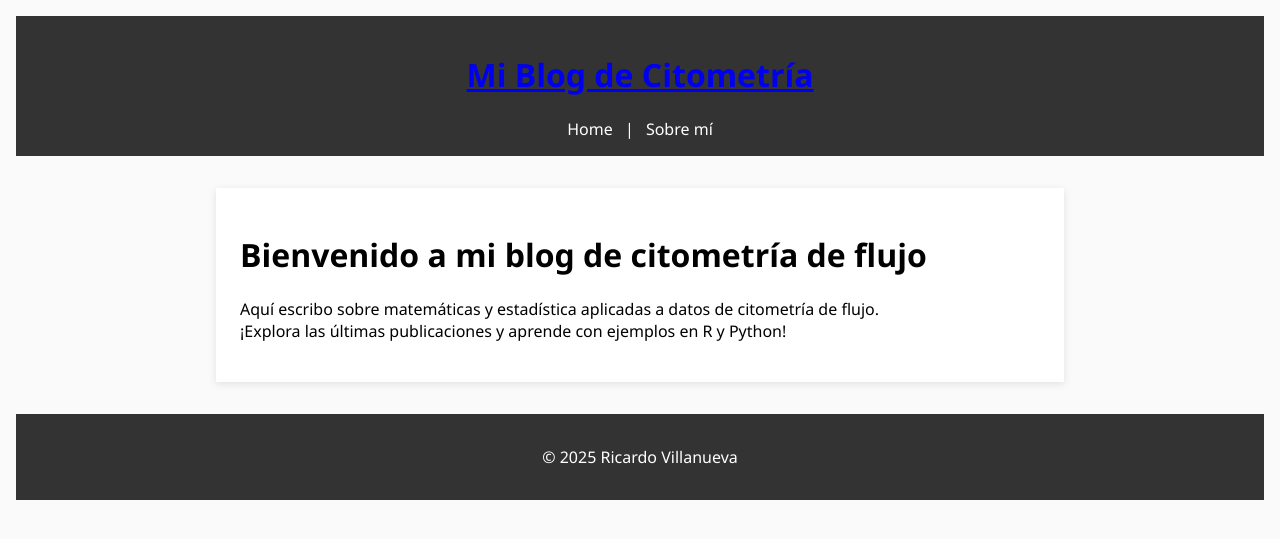
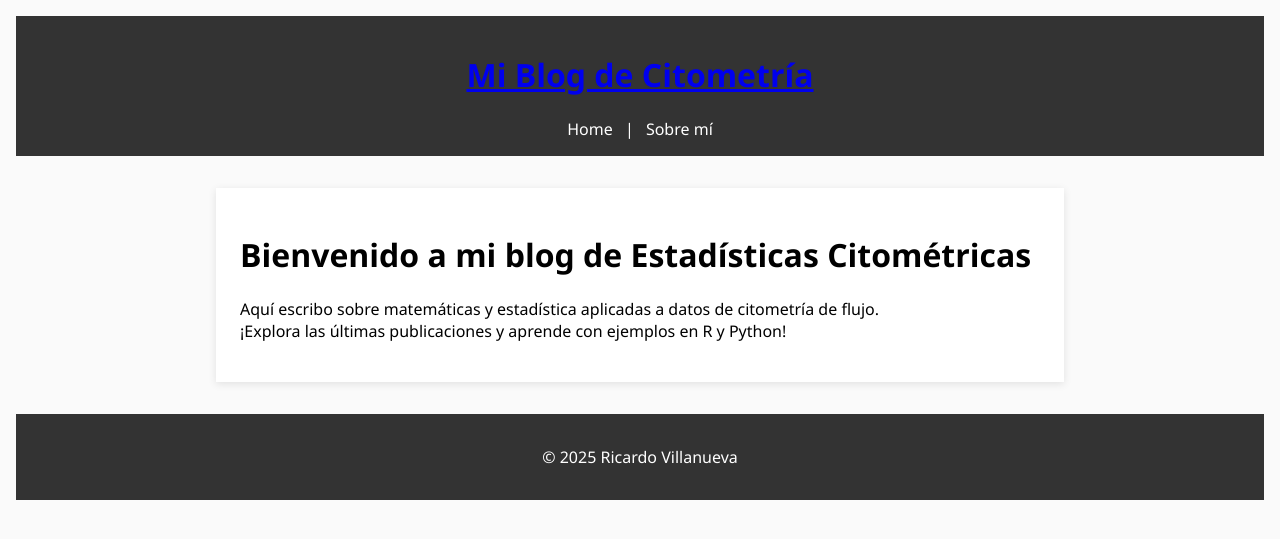
Before and after one commit to jvillanuevatoledo/CITO_ESTADISTICA, a Jekyll site: the page built from index.md, in a window 1280 px wide. Shown: the top 539 px of the page. Built offline with Jekyll 4.4.1, drawn with Linux system fonts in a browser that asks for light colours.

Commit message:
Update index.md

```diff
--- a/index.md
+++ b/index.md
@@ -3,7 +3,7 @@ layout: default
 title: "Inicio"
 ---
 
-# Bienvenido a mi blog de citometría de flujo
+# Bienvenido a mi blog de Estadísticas Citométricas
 
 Aquí escribo sobre matemáticas y estadística aplicadas a datos de citometría de flujo.
 ¡Explora las últimas publicaciones y aprende con ejemplos en R y Python!
```
